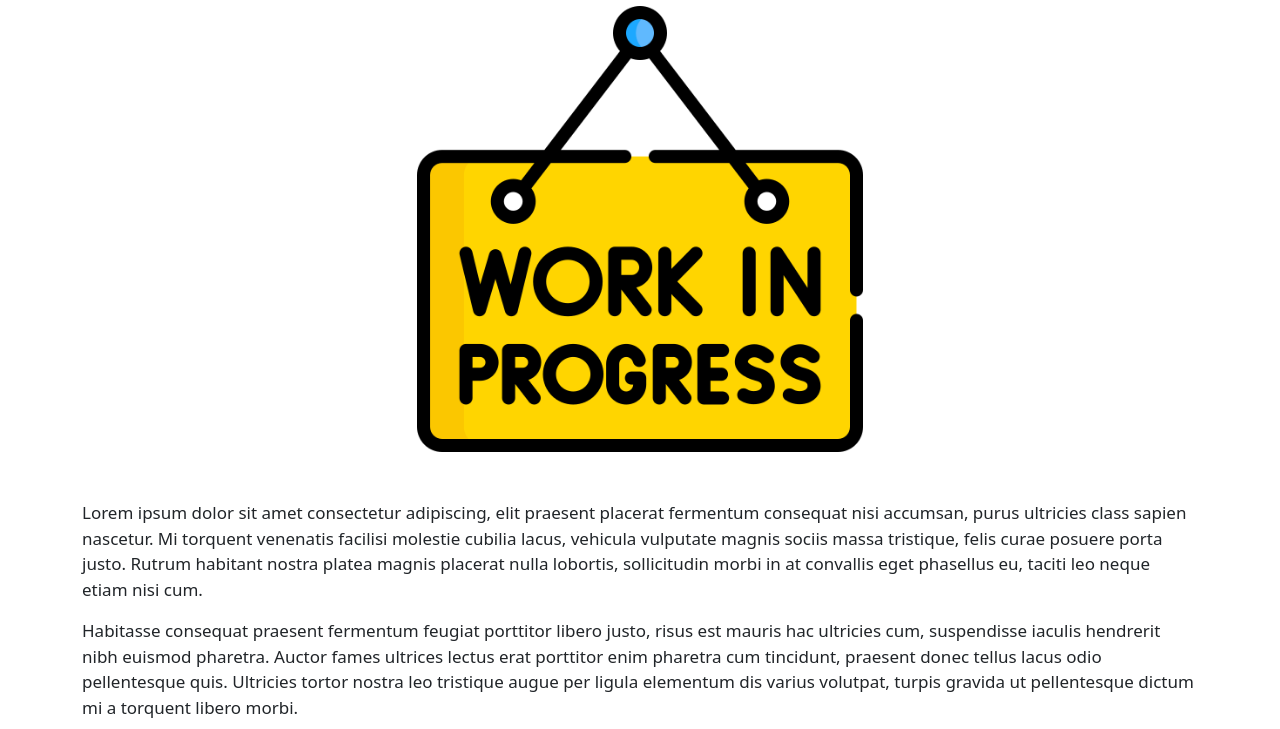
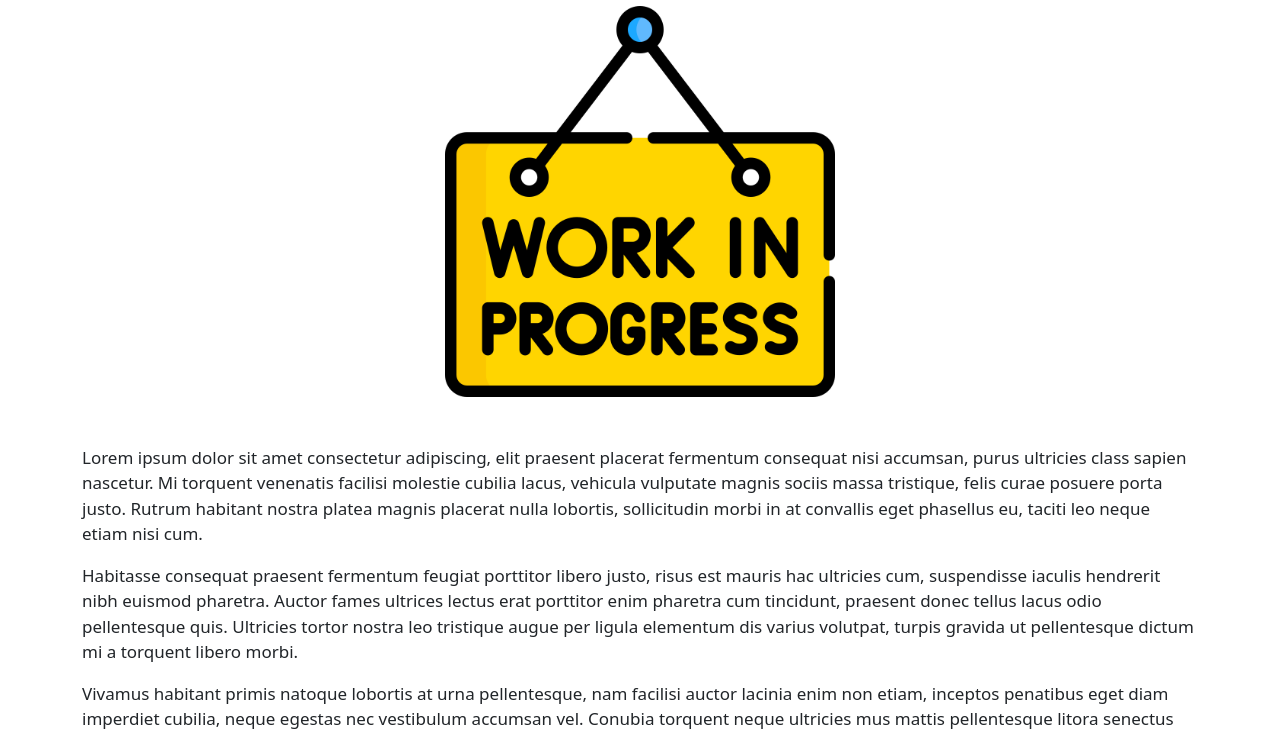
Before and after one commit to Mafer02150/ProyectoCIMAV1, a Django app: page / in a window 1280 px wide. Shown: the part 90-819 px from the top of the page. Run offline with Django 5.2, Linux system fonts and the light colour scheme; some libraries are stand-ins or nearby versions.

Commit message:
creacion de mi rama

```diff
--- a/HomeApp/templates/home.html
+++ b/HomeApp/templates/home.html
@@ -10,7 +10,7 @@
 <!-- <body> -->
 {% block content %}
 
-    <img src="{% static 'images/work.png' %}" alt="Fundacion Cima" style="display: block ; margin: auto;width: 40%;"><br><br>
+    <img src="{% static 'images/work.png' %}" alt="Fundacion Cima" style="display: block ; margin: auto;width: 35%;"><br><br>
     <p>Lorem ipsum dolor sit amet consectetur adipiscing, elit praesent placerat fermentum consequat nisi accumsan, purus ultricies class sapien nascetur. Mi torquent venenatis facilisi
     molestie cubilia lacus, vehicula vulputate magnis sociis massa tristique, felis curae posuere porta justo. Rutrum habitant nostra platea magnis placerat nulla lobortis, sollicitudin
     morbi in at convallis eget phasellus eu, taciti leo neque etiam nisi cum.</p> <p>Habitasse consequat praesent fermentum feugiat porttitor libero justo, risus est mauris hac ultricies
```
